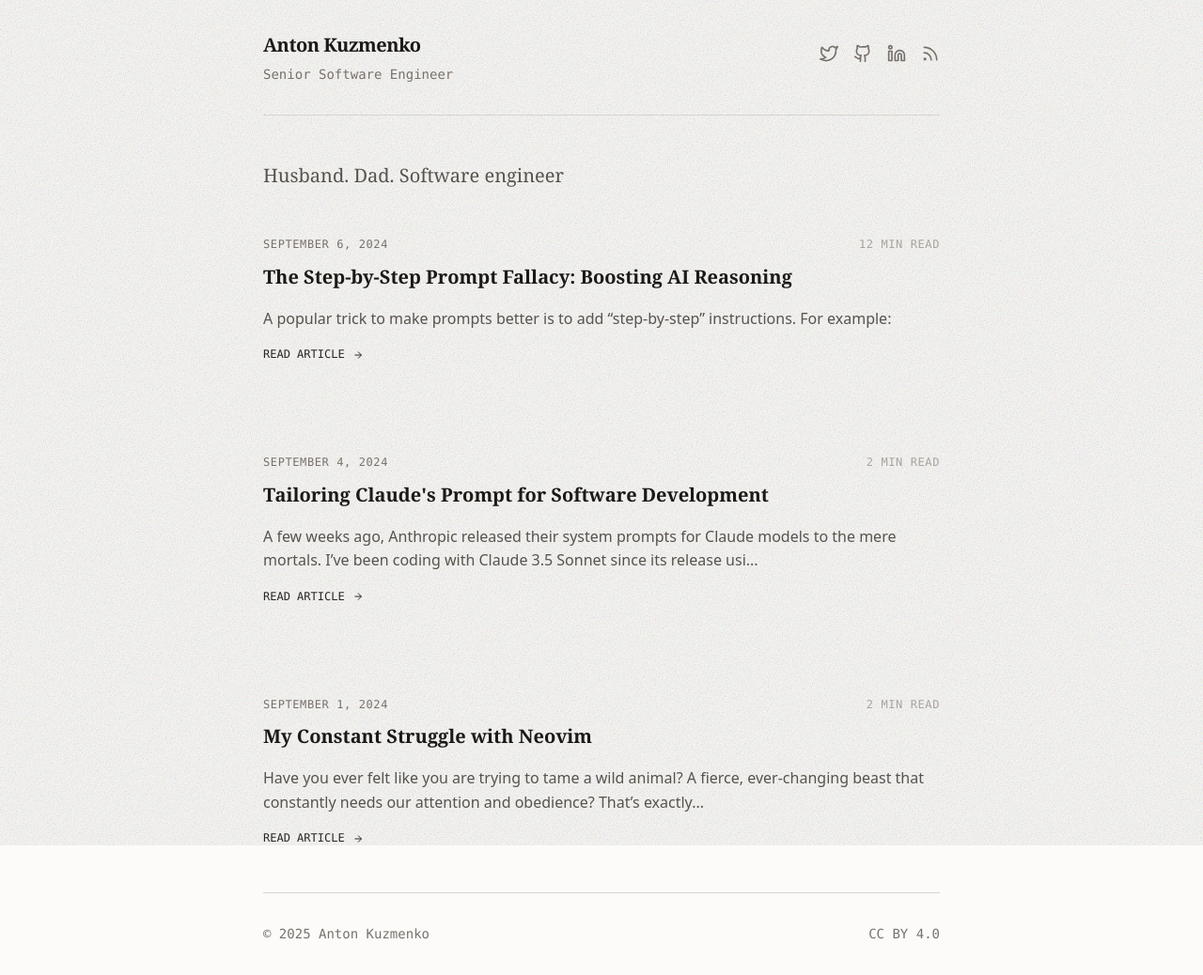
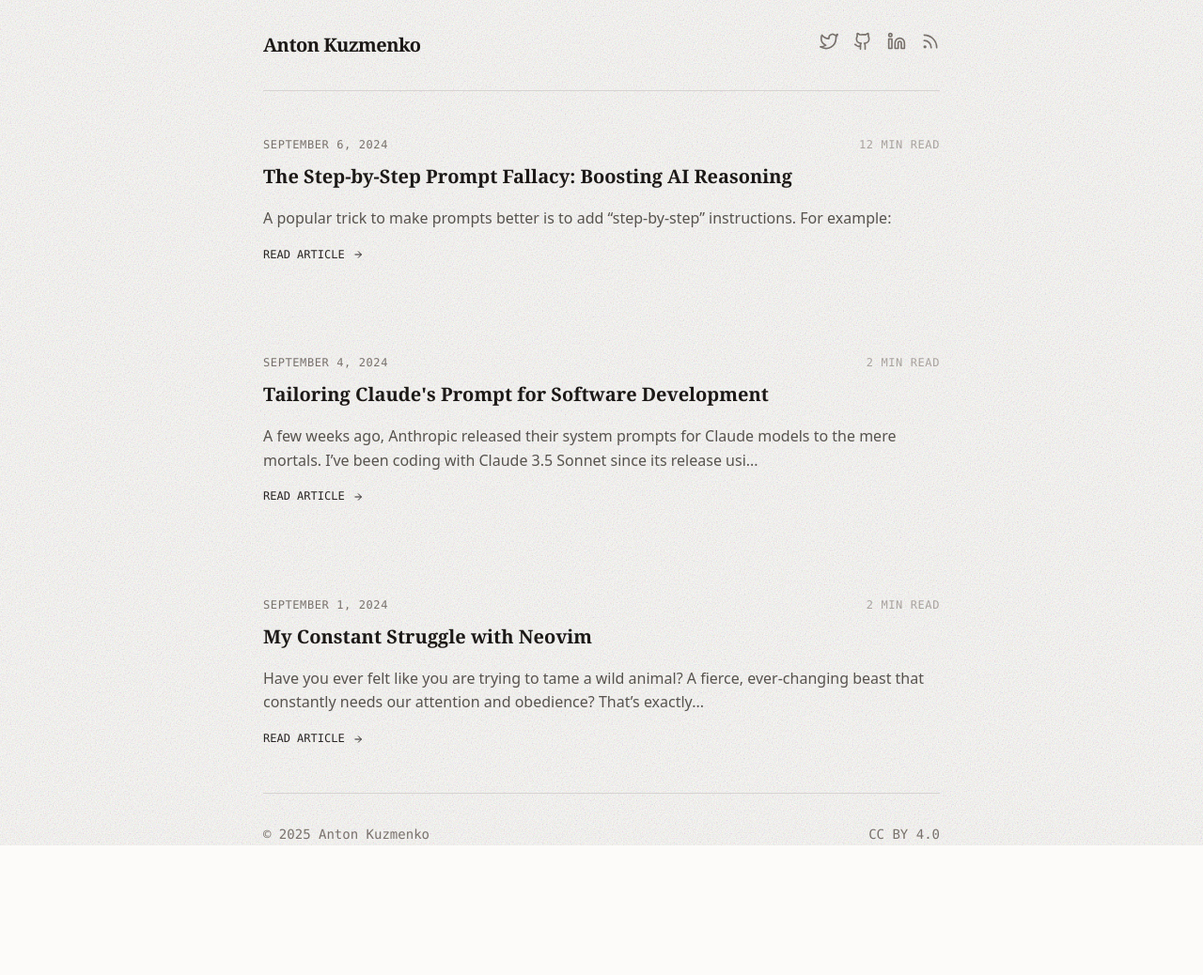
Before and after one commit to default-anton/default-anton.github.io, a Jekyll site: the page built from index.html, in a window 1280 px wide. Shown: the whole page at 94% size. Built offline with Jekyll 4.4.1, drawn with Linux system fonts in a browser that asks for light colours; nearby versions of some CDN libraries; the list of posts is cut into pages by our own code; after the commit the page ends 931 px from its top, so only the background shows below that.

Commit message:
style: comment out personal title and intro section in header and index pages

```diff
--- a/_includes/header.html
+++ b/_includes/header.html
@@ -1,7 +1,7 @@
 <nav class="flex justify-between items-center">
   <a href="{{ "/" | relative_url }}" class="nav-title">
     <h1 class="text-xl font-bold tracking-tight">{{ site.title }}</h1>
-    <p class="font-mono text-sm" style="color: var(--text-500); margin-top: 0.25rem;">Senior Software Engineer</p>
+    <!-- <p class="font-mono text-sm" style="color: var(--text-500); margin-top: 0.25rem;">Senior Software Engineer</p> -->
   </a>
   {% include social.html %}
 </nav>
--- a/index.html
+++ b/index.html
@@ -2,11 +2,11 @@
 layout: default
 ---
 
-<section class="mb-12" style="max-width: 42rem">
+<!-- <section class="mb-12" style="max-width: 42rem">
   <p class="text-xl" style="color: var(--text-600); font-family: var(--font-serif);">
     Husband. Dad. Software engineer
   </p>
-</section>
+</section> -->
 
 <div style="display: grid; gap: 3rem;">
   {% for post in paginator.posts %}
```
